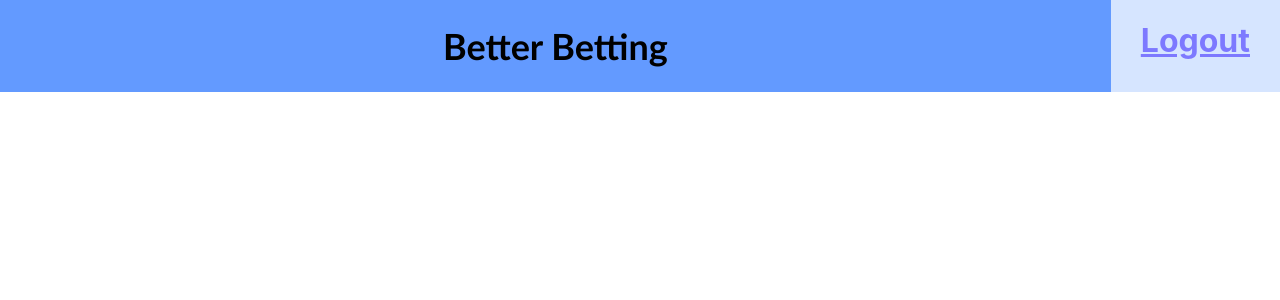
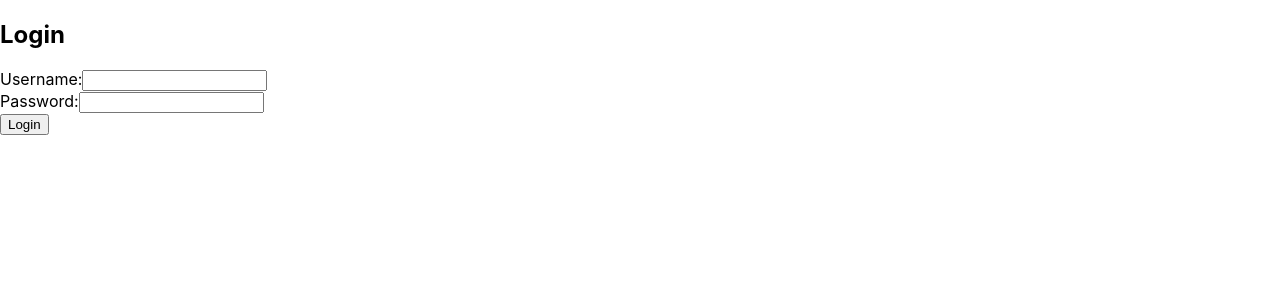
Before and after one commit to PVFractal/better-bets, a React (Create React App) app: page /login in a window 1280 px wide. Shown: the top 300 px of the page. Built offline with nearby package versions, Linux system fonts and the light colour scheme.

Commit message:
basic page setup

```diff
--- a/package.json
+++ b/package.json
@@ -13,6 +13,7 @@
     "@types/react-dom": "^19.1.6",
     "react": "^19.1.0",
     "react-dom": "^19.1.0",
+    "react-router-dom": "^7.6.3",
     "react-scripts": "5.0.1",
     "typescript": "^4.9.5",
     "web-vitals": "^2.1.4"
--- a/src/App.tsx
+++ b/src/App.tsx
@@ -1,37 +1,18 @@
 import React from 'react';
+import { BrowserRouter, Routes, Route } from 'react-router-dom';
 import './App.css';
+import Home from './pages/Home';
+import Login from './pages/Login';
 
 function App() {
   return (
-    <div className="App">
-      <header className="Main-header">
-        <div>
-          {/* for now, this div holds the title in place */}
-        </div>
-        <div className='Title'>
-          <h1>Better Betting</h1>
-        </div>
-        <div className='Logout'>
-          <h1>Logout</h1>
-        </div>
-      </header>
-      {/* <header className="App-header">
-        <img src={logo} className="App-logo" alt="logo" />
-        <p>
-          Edit <code>src/App.tsx</code> and save to reload.
-        </p>
-        <a
-          className="App-link"
-          href="https://reactjs.org"
-          target="_blank"
-          rel="noopener noreferrer"
-        >
-          Learn React
-        </a>
-      </header> */}
-
-    </div>
-  );
+        <BrowserRouter>
+          <Routes>
+            <Route path="/" element={<Home />} />
+            <Route path="/login" element={<Login />} />
+          </Routes>
+        </BrowserRouter>
+      );
 }
 
 export default App;
--- /dev/null
+++ b/src/pages/Home.tsx
@@ -0,0 +1,35 @@
+function Home() {
+  return (
+    <div className="App">
+      <header className="Main-header">
+        <div>
+          {/* for now, this div holds the title in place */}
+        </div>
+        <div className='Title'>
+          <h1>Better Betting</h1>
+        </div>
+        <div className='Logout'>
+          <h1>Logout</h1>
+        </div>
+      </header>
+      {/* <header className="App-header">
+        <img src={logo} className="App-logo" alt="logo" />
+        <p>
+          Edit <code>src/App.tsx</code> and save to reload.
+        </p>
+        <a
+          className="App-link"
+          href="https://reactjs.org"
+          target="_blank"
+          rel="noopener noreferrer"
+        >
+          Learn React
+        </a>
+      </header> */}
+
+    </div>
+  );
+}
+
+
+export default Home;
--- /dev/null
+++ b/src/pages/Login.tsx
@@ -0,0 +1,40 @@
+import React, { useState } from 'react';
+
+function Login() {
+  const [username, setUsername] = useState<string>('');
+  const [password, setPassword] = useState<string>('');
+
+  const handleSubmit = (event: React.FormEvent) => {
+    event.preventDefault();
+    // Implement authentication logic here (e.g., API call)
+    console.log('Logging in with:', username, password);
+    // On successful login, store token and redirect
+  };
+
+  return (
+    <form onSubmit={handleSubmit}>
+      <h2>Login</h2>
+      <div>
+        <label htmlFor="username">Username:</label>
+        <input
+          type="text"
+          id="username"
+          value={username}
+          onChange={(e) => setUsername(e.target.value)}
+        />
+      </div>
+      <div>
+        <label htmlFor="password">Password:</label>
+        <input
+          type="password"
+          id="password"
+          value={password}
+          onChange={(e) => setPassword(e.target.value)}
+        />
+      </div>
+      <button type="submit">Login</button>
+    </form>
+  );
+};
+
+export default Login;
```
Also changed, not shown: 1 other file (tests, documents, lock files or other folders).
